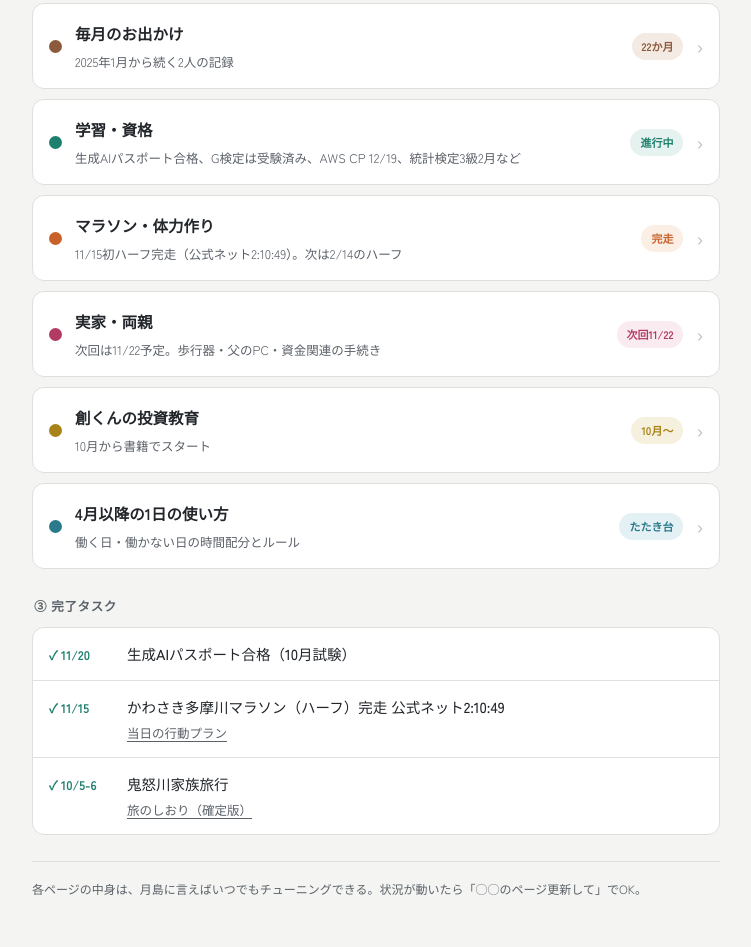
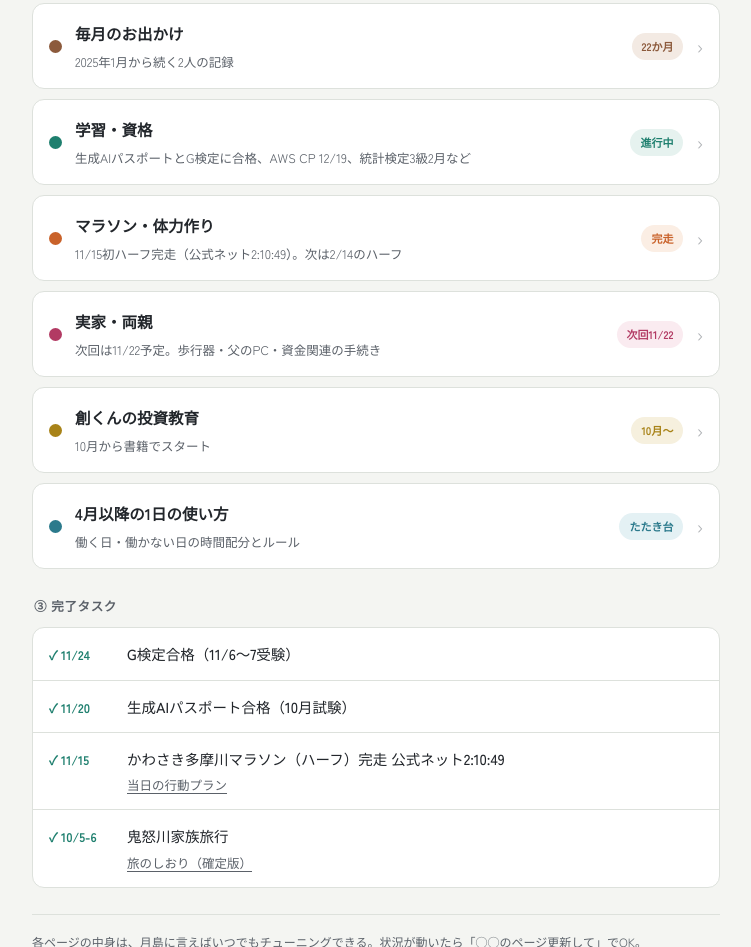
Before and after one commit to yoshifuminakamura-sketch/taro-hub, a plain HTML site: page index.html in a window 1280 px wide. Shown: the part 914-1861 px from the top of the page, without its empty margins (264-1015 px from the left). Drawn offline with Linux system fonts and the light colour scheme.

Commit message:
G検定の合格を反映（study.html・index.html）
Co-Authored-By: Claude Sonnet 5.5 <noreply@anthropic.com>
Claude-Session: https://claude.ai/code/session_01PkAMoLCLEyi9sjy5ZgFazk

```diff
--- a/index.html
+++ b/index.html
@@ -133,7 +133,7 @@
     </a>
     <a class="topic-card cat study" href="study.html">
       <span class="dot"></span>
-      <span class="body"><h3>学習・資格</h3><p>生成AIパスポート合格、G検定は受験済み、AWS CP 12/19、統計検定3級2月など</p></span>
+      <span class="body"><h3>学習・資格</h3><p>生成AIパスポートとG検定に合格、AWS CP 12/19、統計検定3級2月など</p></span>
       <span class="badge">進行中</span>
       <span class="chev">›</span>
     </a>
@@ -165,6 +165,7 @@
 
   <p class="section-title">③ 完了タスク</p>
   <div class="progress-list done">
+    <div class="item"><span class="d">11/24</span><span class="t">G検定合格（11/6〜7受験）</span></div>
     <div class="item"><span class="d">11/20</span><span class="t">生成AIパスポート合格（10月試験）</span></div>
     <div class="item"><span class="d">11/15</span><span class="t">かわさき多摩川マラソン（ハーフ）完走 公式ネット2:10:49<a class="lnk" href="half-day.html">当日の行動プラン</a></span></div>
     <div class="item"><span class="d">10/5-6</span><span class="t">鬼怒川家族旅行<a class="lnk" href="https://drive.google.com/file/d/1cUhDplvkdKr8cM_BTptFqFk6xajglDxP/view" target="_blank" rel="noopener">旅のしおり（確定版）</a></span></div>
```
Also changed, not shown: study.html (+1 -1 lines).
